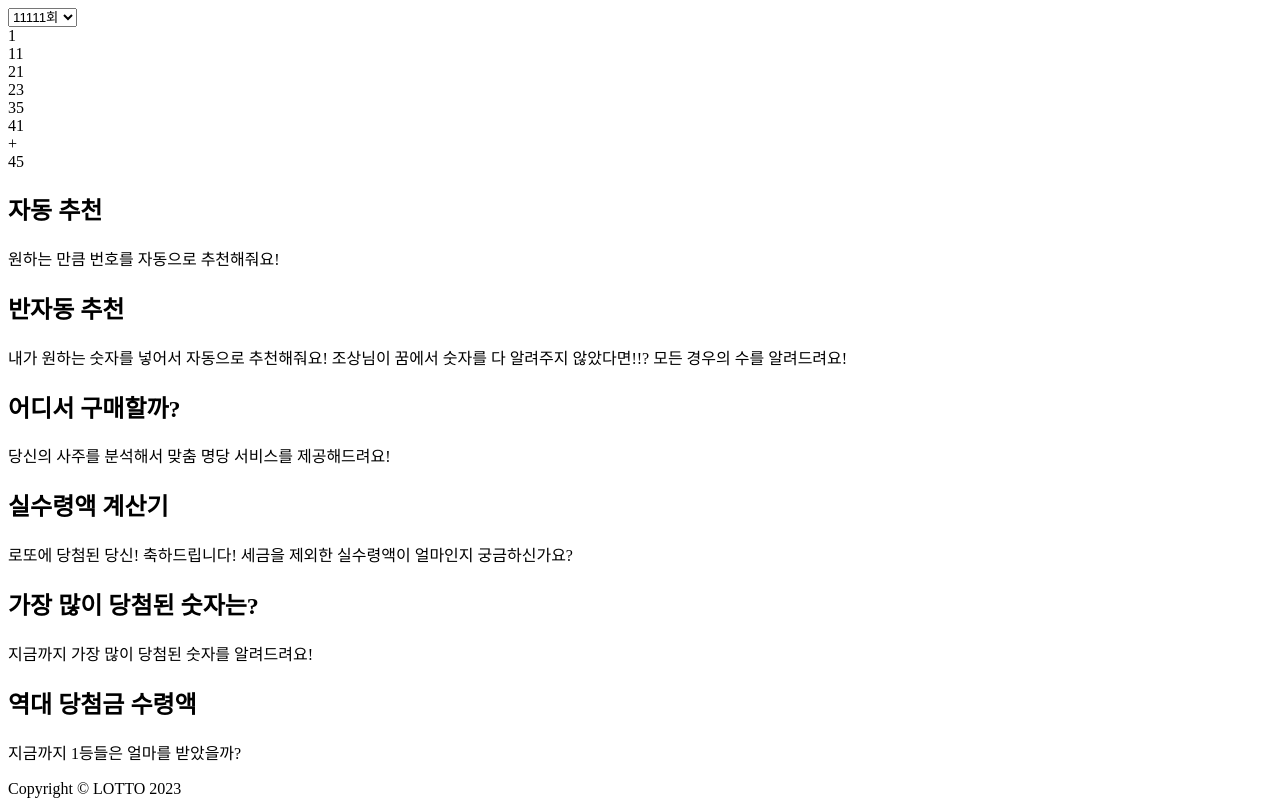
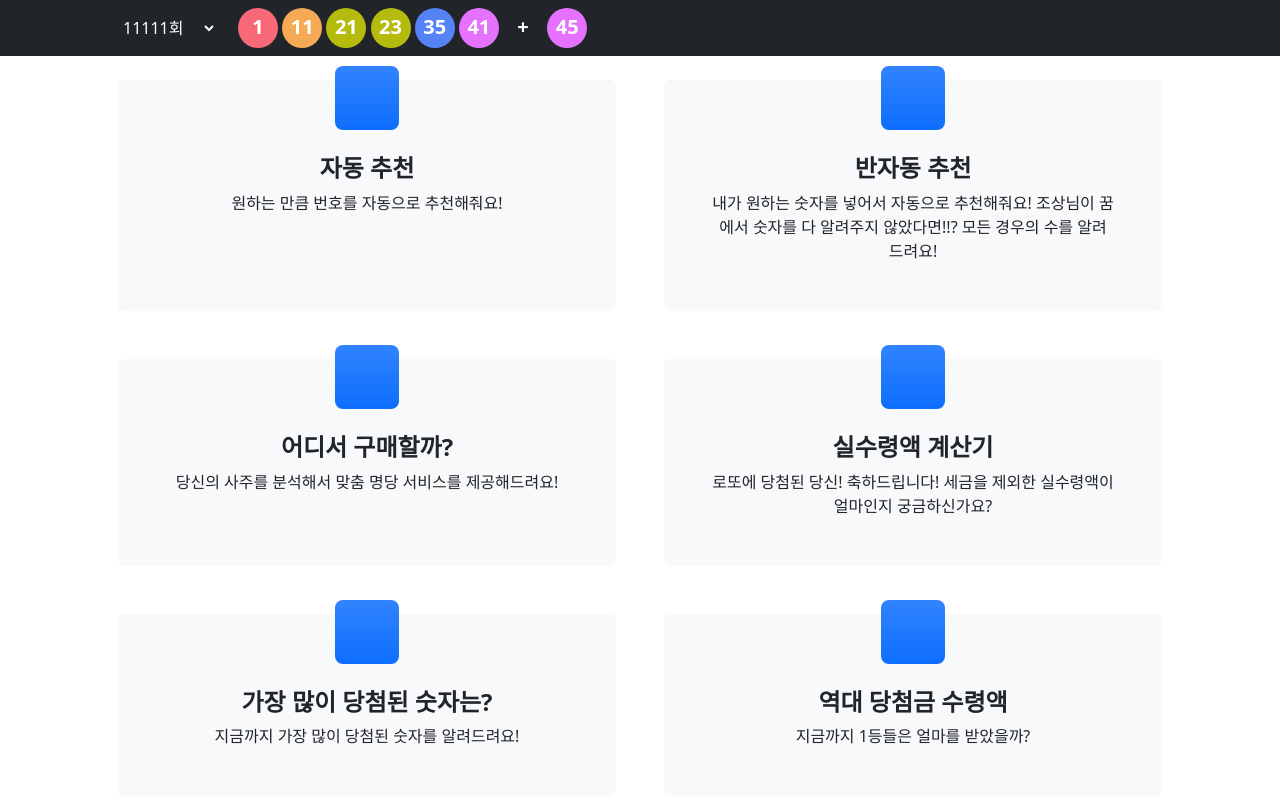
Before and after one commit to devmango1128/lotto, a website: page index.html in a window 1280 px wide. Shown: the top 801 px of the page. Drawn offline with Linux system fonts and the light colour scheme; the site is published under a folder, as on GitHub Pages, so addresses that start at the root find nothing.

Commit message:
css가 왜 안 먹지?

```diff
--- a/index.html
+++ b/index.html
@@ -7,7 +7,7 @@
         <meta name="author" content="" />
         <title>Heroic Features - Start Bootstrap Template</title>
         <!-- Core theme CSS (includes Bootstrap)-->
-        <link href="/src/css/styles.css" rel="stylesheet" />
+        <link href="src/css/styles.css" rel="stylesheet" />
     </head>
     <body>
         <!-- Responsive navbar-->
@@ -95,6 +95,6 @@
         <footer class="py-5 bg-dark">
             <div class="container"><p class="m-0 text-center text-white">Copyright &copy; LOTTO 2023</p></div>
         </footer>
-        <script src="/src/js/index.js"></script>
+        <script src="src/js/index.js"></script>
     </body>
 </html>
```
